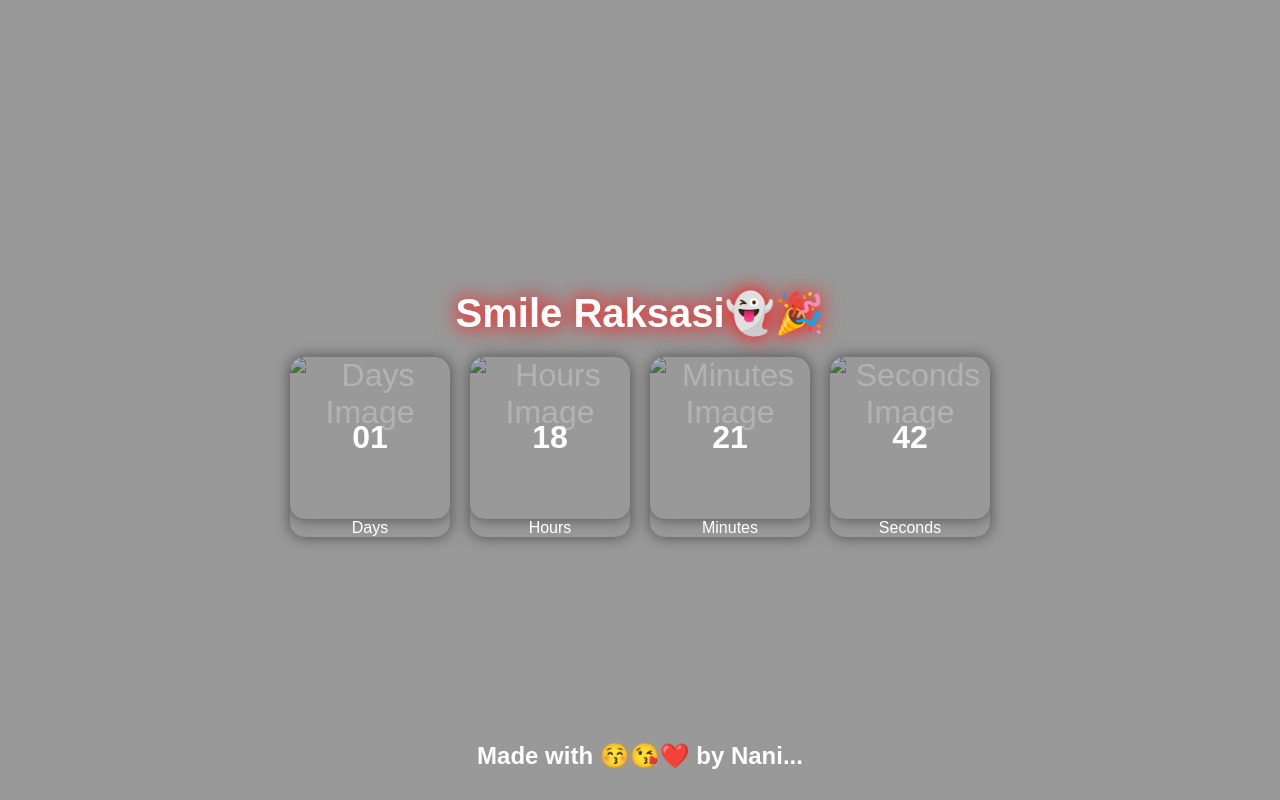
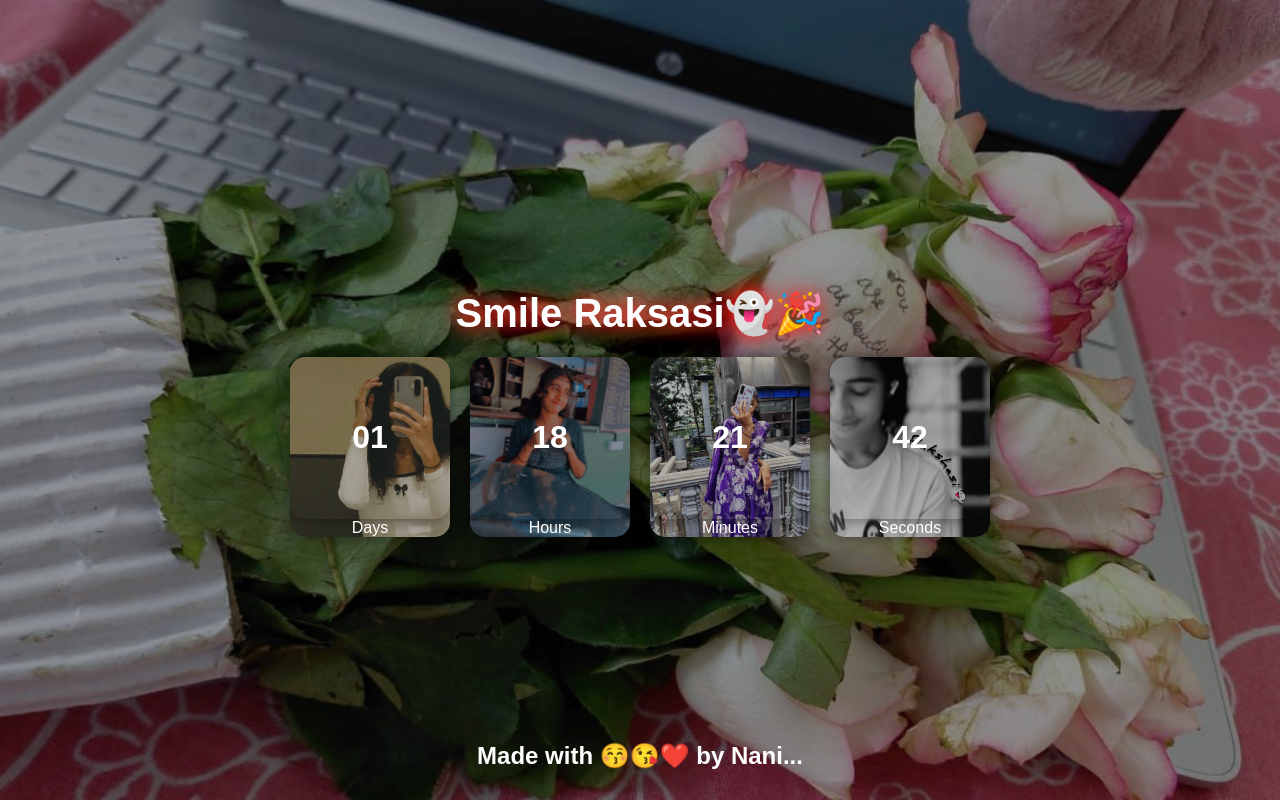
Before and after one commit to khaleefchowhan1926/Raksasi-Day, a plain HTML site: page Putty2.html in a window 1280 px wide. Drawn offline with Linux system fonts and the light colour scheme.

Commit message:
Update Putty2.html

```diff
--- a/Putty2.html
+++ b/Putty2.html
@@ -7,7 +7,7 @@
   <style>
     body {
       font-family: "Poppins", sans-serif;
-      background-image: url("images/putty.jpg");
+      background-image: url("putty.jpg");
       background-size: cover;
       background-position: center;
       background-repeat: no-repeat;
@@ -111,22 +111,22 @@
 
   <div class="countdown">
     <div id="days-box">
-      <img src="images/putty4.jpg" alt="Days Image">
+      <img src="putty4.jpg" alt="Days Image">
       <div id="days">00</div>
       <span>Days</span>
     </div>
     <div id="hours-box">
-      <img src="images/putty2.jpg" alt="Hours Image">
+      <img src="putty2.jpg" alt="Hours Image">
       <div id="hours">00</div>
       <span>Hours</span>
     </div>
     <div id="minutes-box">
-      <img src="images/putty3.jpg" alt="Minutes Image">
+      <img src="putty3.jpg" alt="Minutes Image">
       <div id="minutes">00</div>
       <span>Minutes</span>
     </div>
     <div id="seconds-box">
-      <img src="images/putty5.jpg" alt="Seconds Image">
+      <img src="putty5.jpg" alt="Seconds Image">
       <div id="seconds">00</div>
       <span>Seconds</span>
     </div>
```
